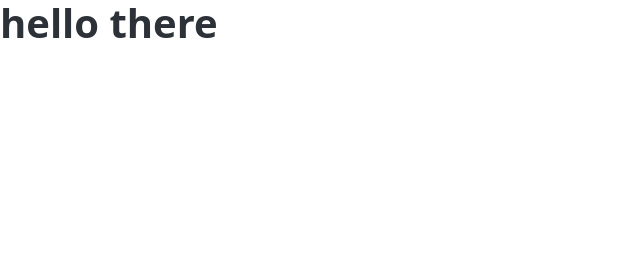
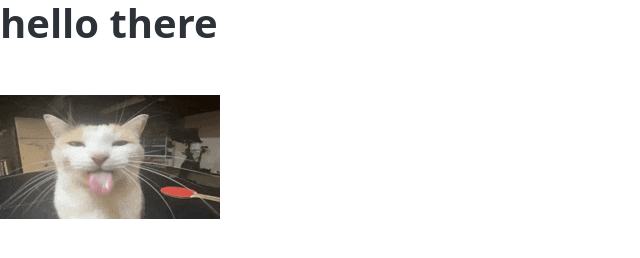
Before and after one commit to DanielDM123/file-browser, a plain HTML site: page index.html in a window 1280 px wide. Shown: the whole page, without its empty margins (0-640 px from the left). Drawn offline with nearby package versions, Linux system fonts and the light colour scheme.

Commit message:
added cat image

```diff
--- a/index.html
+++ b/index.html
@@ -11,6 +11,8 @@
 
     <body>
             <h1>hello there</h1>
+            <br>
+            <img src="goober-cat.gif">
 
     </body>
 </HTML>
```
